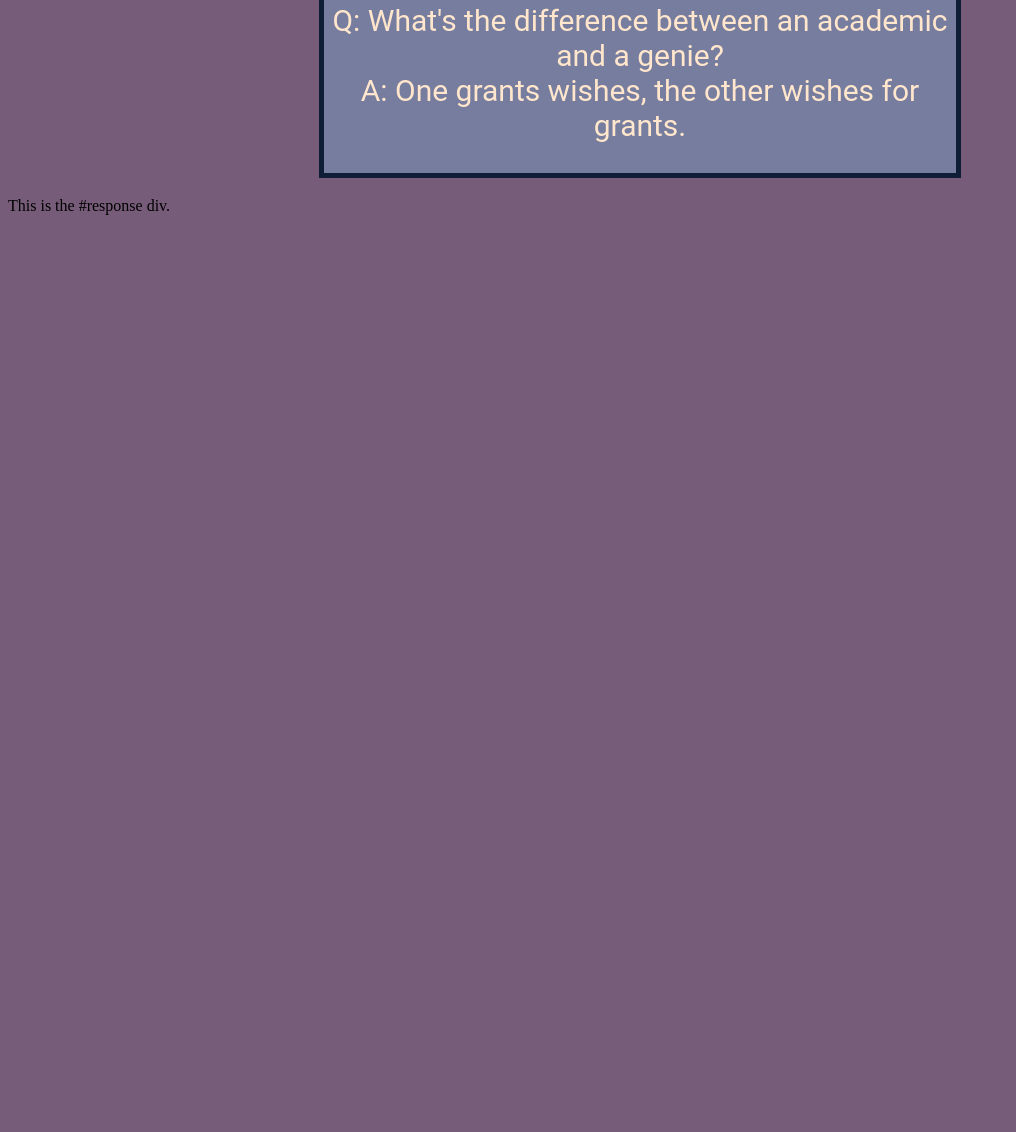
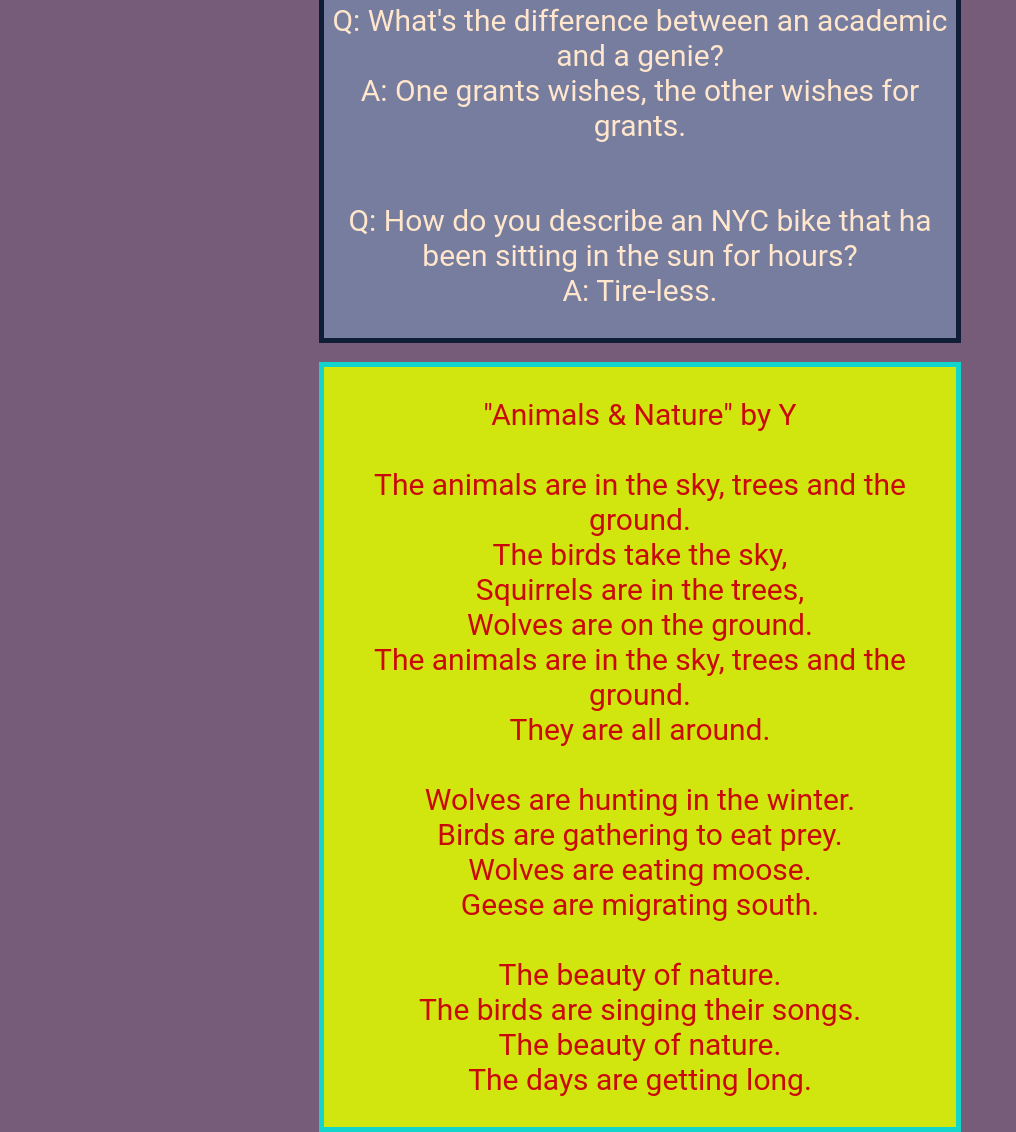
Before and after one commit to mychaelsays/GC_CUNY_Intro_javascript, a plain HTML site: page index.html in a window 1280 px wide. Shown: the part 333-1465 px from the top of the page, without its empty margins (0-1016 px from the left). Before the commit the page ends 800 px from the top, so only its background shows below. Drawn offline with nearby package versions, Linux system fonts and the light colour scheme; a script that the page names is missing.

Commit message:
10_5_Commit

```diff
--- a/index.html
+++ b/index.html
@@ -13,7 +13,30 @@
           A: Because he didn't get arrays.</p>
        <p>Q: What's the difference between an academic and a genie?
           A: One grants wishes, the other wishes for grants.</p>
+       <p>Q: How do you describe an NYC bike that ha been sitting in the sun for hours?
+          A: Tire-less.</p>
       </section>
+      <Section id="poem">
+        <p> "Animals & Nature" by Y
+
+          The animals are in the sky, trees and the ground.
+          The birds take the sky,
+          Squirrels are in the trees,
+          Wolves are on the ground.
+          The animals are in the sky, trees and the ground.
+          They are all around.
+
+          Wolves are hunting in the winter.
+          Birds are gathering to eat prey.
+          Wolves are eating moose.
+          Geese are migrating south.
+
+          The beauty of nature.
+          The birds are singing their songs.
+          The beauty of nature.
+          The days are getting long.                 </p>
+      </Section>
+
     </div>
       </body>
     <div id="response">This is the #response div.</div>
--- a/styles.css
+++ b/styles.css
@@ -28,3 +28,14 @@ P {
         margin: 0 auto;
         color: rgb(255, 230, 204);
       }
+#poem {
+        border: 5px solid rgb(17, 212, 202);
+        background-color: rgb(208, 230, 14);
+        display: flex;
+        flex-direction: column;
+        justify-content: center;
+        align-items: center;
+        width: 50%;
+        margin: 0 auto;
+        color: rgb(202, 10, 10);
+}
```
